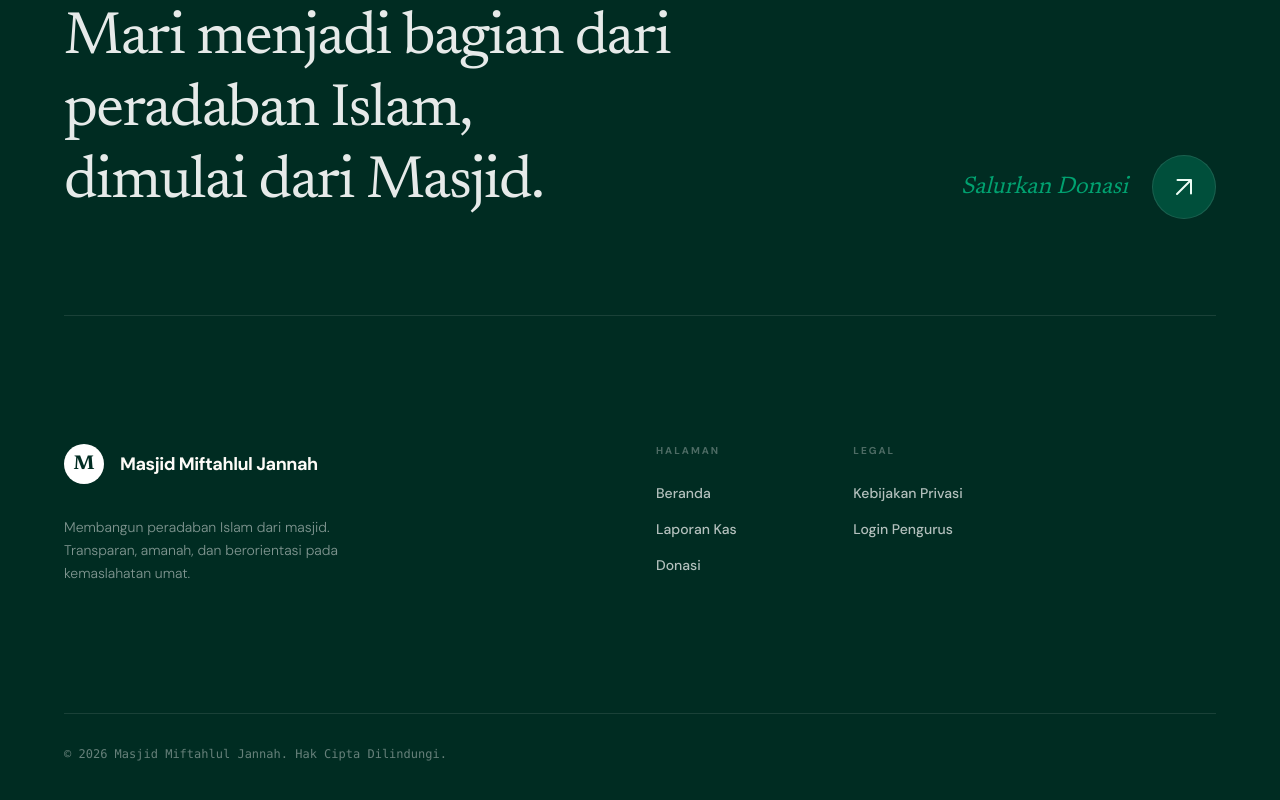
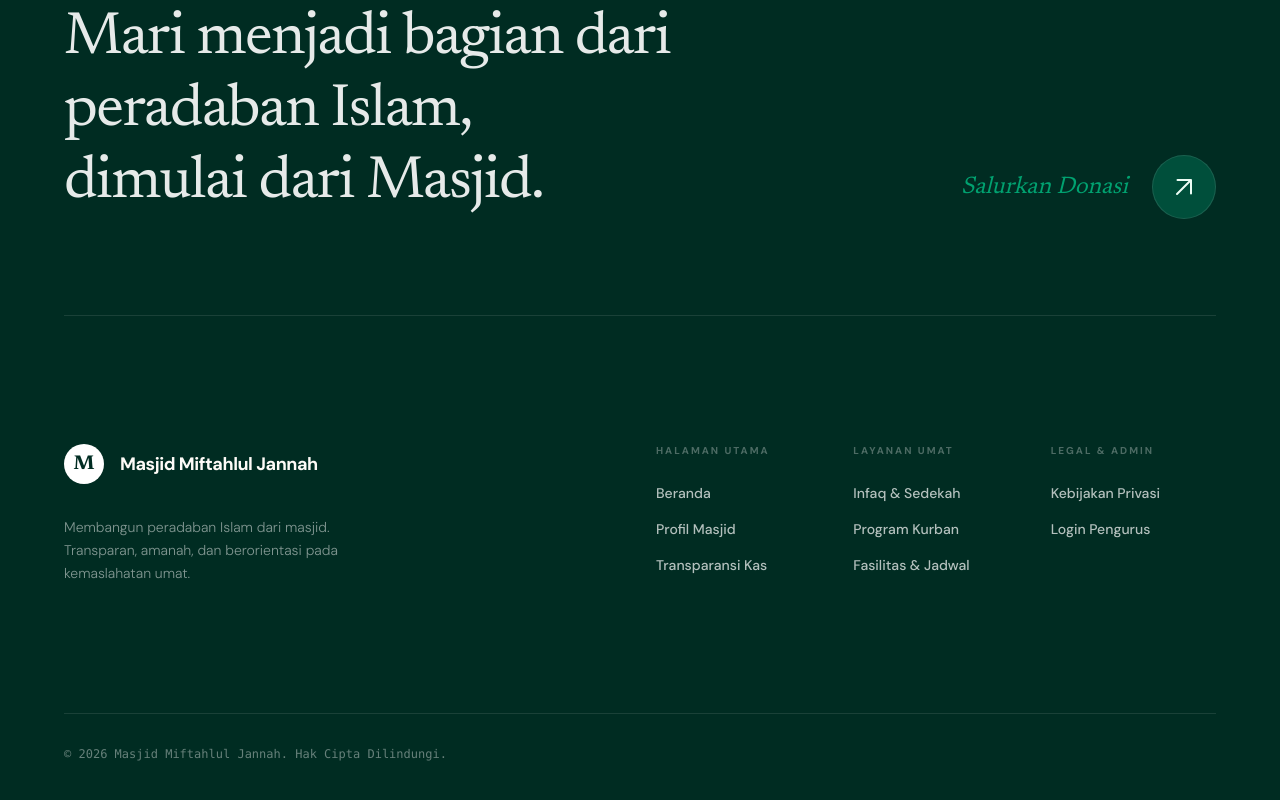
Before and after one commit to Maaulln/web-masjid, a Next.js app: page / in a window 1280 px wide. Shown: the part 4292-5092 px from the top of the page. Built offline with nearby package versions, Linux system fonts and the light colour scheme; no server answers; the database is empty.

Commit message:
feat: update footer navigation links

```diff
--- a/components/shared/Footer.tsx
+++ b/components/shared/Footer.tsx
@@ -47,16 +47,25 @@ export const Footer = () => {
           </div>
 
           <div className="md:col-span-2 md:col-start-7 flex flex-col gap-6">
-            <span className="text-[10px] uppercase tracking-[0.2em] font-bold text-white/30">Halaman</span>
+            <span className="text-[10px] uppercase tracking-[0.2em] font-bold text-white/30">Halaman Utama</span>
             <div className="flex flex-col gap-4 font-medium text-white/70">
               <Link href="/" className="hover:text-emerald-400 transition-colors w-max">Beranda</Link>
-              <Link href="/transparansi" className="hover:text-emerald-400 transition-colors w-max">Laporan Kas</Link>
-              <Link href="/donasi" className="hover:text-emerald-400 transition-colors w-max">Donasi</Link>
+              <Link href="/profil" className="hover:text-emerald-400 transition-colors w-max">Profil Masjid</Link>
+              <Link href="/transparansi" className="hover:text-emerald-400 transition-colors w-max">Transparansi Kas</Link>
             </div>
           </div>
 
           <div className="md:col-span-2 flex flex-col gap-6">
-            <span className="text-[10px] uppercase tracking-[0.2em] font-bold text-white/30">Legal</span>
+            <span className="text-[10px] uppercase tracking-[0.2em] font-bold text-white/30">Layanan Umat</span>
+            <div className="flex flex-col gap-4 font-medium text-white/70">
+              <Link href="/donasi" className="hover:text-emerald-400 transition-colors w-max">Infaq & Sedekah</Link>
+              <Link href="/kurban" className="hover:text-emerald-400 transition-colors w-max">Program Kurban</Link>
+              <Link href="/layanan" className="hover:text-emerald-400 transition-colors w-max">Fasilitas & Jadwal</Link>
+            </div>
+          </div>
+
+          <div className="md:col-span-2 flex flex-col gap-6">
+            <span className="text-[10px] uppercase tracking-[0.2em] font-bold text-white/30">Legal & Admin</span>
             <div className="flex flex-col gap-4 font-medium text-white/70">
               <Link href="/privacy-policy" className="hover:text-emerald-400 transition-colors w-max">Kebijakan Privasi</Link>
               <Link href="/login" className="hover:text-emerald-400 transition-colors w-max">Login Pengurus</Link>
```
